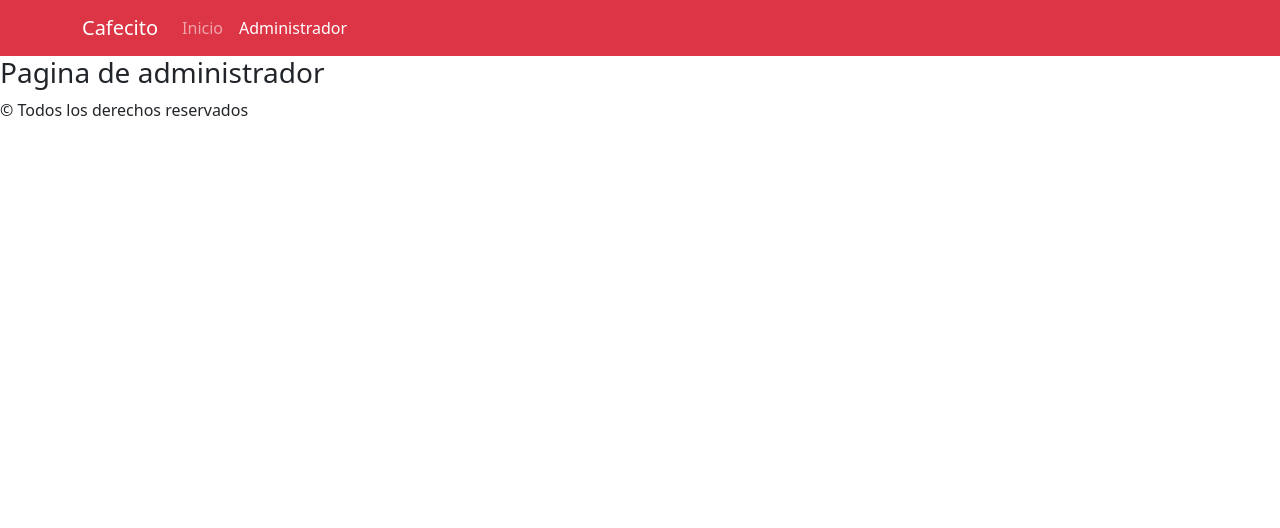
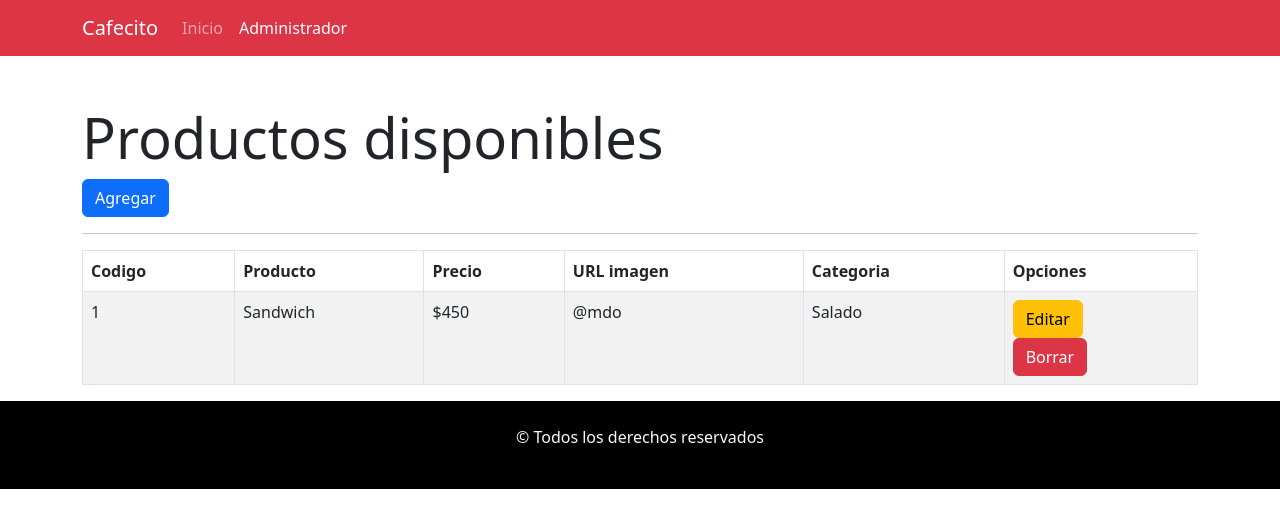
Before and after one commit to Vicopalacio/cafecito, a React (Create React App) app: page /administrar in a window 1280 px wide. Shown: the top 528 px of the page. Built offline with nearby package versions, Linux system fonts and the light colour scheme.

Commit message:
hice maquetado de pagina principal. administrador. detalle producto. agregue las redirecciones. sume componente editar y crear producto.

```diff
--- a/src/App.jsx
+++ b/src/App.jsx
@@ -4,6 +4,9 @@ import Administrador from "./components/views/Administrador";
 import Error from "./components/views/Error";
 import Menu from "./components/common/Menu";
 import Footer from "./components/common/Footer";
+import DetalleProd from "./components/views/DetalleProd";
+import EditarProd from './components/views/producto/EditarProd';
+import CrearProd from './components/views/producto/CrearProd';
 
 function App() {
   return (
@@ -20,6 +23,9 @@ function App() {
           element={<Administrador></Administrador>}
         ></Route>
         <Route path="*" element={<Error></Error>}></Route>
+        <Route path="/detalleprod" element={<DetalleProd></DetalleProd>}></Route>
+        <Route path="/editarprod" element={<EditarProd></EditarProd>}></Route>
+        <Route path="/crearprod" element={<CrearProd></CrearProd>}></Route>
       </Routes>
       <Footer></Footer>
     </BrowserRouter>
--- a/src/components/common/Footer.jsx
+++ b/src/components/common/Footer.jsx
@@ -2,7 +2,7 @@ import React from 'react';
 
 const Footer = () => {
     return (
-        <footer>
+        <footer className='py-4 text-center bg-black text-light'>
             <p>&copy; Todos los derechos reservados</p>
         </footer>
     );
--- a/src/components/views/Administrador.jsx
+++ b/src/components/views/Administrador.jsx
@@ -1,6 +1,32 @@
+import { Container, Table, Button } from "react-bootstrap";
+import ItemProd from "./ItemProd";
+
 const Administrador = () => {
     return (
-        <h3>Pagina de administrador</h3>
+        <>
+        <Container>
+        <div className='wrap'>
+        <h3 className="display-4 mt-5">Productos disponibles</h3>
+        <Button variant="primary">Agregar</Button>
+        </div>
+        <hr />
+        <Table striped bordered hover responsive>
+      <thead>
+      <tr>
+        <th>Codigo</th>
+        <th>Producto</th>
+        <th>Precio</th>
+        <th>URL imagen</th>
+        <th>Categoria</th>
+        <th>Opciones</th>
+      </tr>
+      </thead>
+      <tbody>
+        <ItemProd></ItemProd>
+      </tbody>
+    </Table>
+        </Container>
+        </>
     );
 };
 
--- /dev/null
+++ b/src/components/views/CardProd.jsx
@@ -0,0 +1,25 @@
+import { Card, Button, Col } from "react-bootstrap";
+import { Link } from "react-router-dom";
+
+const CardProd = () => {
+  return (
+    <>
+      <Col md={3} className='my-2'>
+        <Card>
+          <Card.Img
+            variant="top"
+            src="https://images.pexels.com/photos/1647163/pexels-photo-1647163.jpeg?auto=compress&cs=tinysrgb&w=1260&h=750&dpr=1"
+            className='px-2'
+          />
+          <Card.Body>
+            <Card.Title>Sandwich</Card.Title>
+            <Card.Text>Precio: $450.</Card.Text>
+            <Button variant="danger" as={Link} to='/detalleprod'>Ver más</Button>
+          </Card.Body>
+        </Card>
+      </Col>
+    </>
+  );
+};
+
+export default CardProd;
--- /dev/null
+++ b/src/components/views/DetalleProd.jsx
@@ -0,0 +1,31 @@
+import { Card, Badge, Container, Row, Col } from "react-bootstrap";
+
+const DetalleProd = () => {
+  return (
+    <Container className="my-4">
+        <Card className='w-100 h-50' >
+      <Row>
+          <Col md={4}>
+            <Card.Img
+              variant="top"
+              src="https://images.pexels.com/photos/1647163/pexels-photo-1647163.jpeg?auto=compress&cs=tinysrgb&w=1260&h=750&dpr=1"
+              className='py-3'
+            />
+          </Col>
+          <Col md={8}>
+            <Card.Body>
+              <Card.Title>Sandwich</Card.Title>
+              <hr />
+              <Badge pill bg="success">
+                Salado
+              </Badge>
+              <Card.Text>Precio: $450.</Card.Text>
+            </Card.Body>
+          </Col>
+      </Row>
+        </Card>
+    </Container>
+  );
+};
+
+export default DetalleProd;
--- a/src/components/views/Inicio.jsx
+++ b/src/components/views/Inicio.jsx
@@ -1,8 +1,17 @@
+import { Container, Row } from "react-bootstrap";
+import CardProd from "./CardProd";
+
 const Inicio = () => {
     return (
-        <div>
-            <h3>Pagina principal</h3>
-        </div>
+        <Container>
+            <h3 className='display-4 text-center mt-5'>Bienvenidos</h3>
+            <hr />
+            <Row>
+            <CardProd></CardProd>
+            <CardProd></CardProd>
+            <CardProd></CardProd>
+            </Row>
+        </Container>
     );
 };
 
--- /dev/null
+++ b/src/components/views/ItemProd.jsx
@@ -0,0 +1,19 @@
+import { Button } from 'react-bootstrap';
+
+const ItemProd = () => {
+    return (
+        <>
+        <tr>
+          <td>1</td>
+          <td>Sandwich</td>
+          <td>$450</td>
+          <td>@mdo</td>
+          <td>Salado</td>
+          <td> <Button variant="warning">Editar</Button> <br />
+          <Button variant="danger">Borrar</Button></td>
+        </tr>
+      </>
+    );
+};
+
+export default ItemProd;
--- /dev/null
+++ b/src/components/views/producto/CrearProd.jsx
@@ -0,0 +1,7 @@
+const CrearProd = () => {
+    return (
+        <h2>Crear Producto</h2>
+    );
+};
+
+export default CrearProd;
--- /dev/null
+++ b/src/components/views/producto/EditarProd.jsx
@@ -0,0 +1,7 @@
+const EditarProd = () => {
+    return (
+        <h1>Editar Producto</h1>
+    );
+};
+
+export default EditarProd;
```
